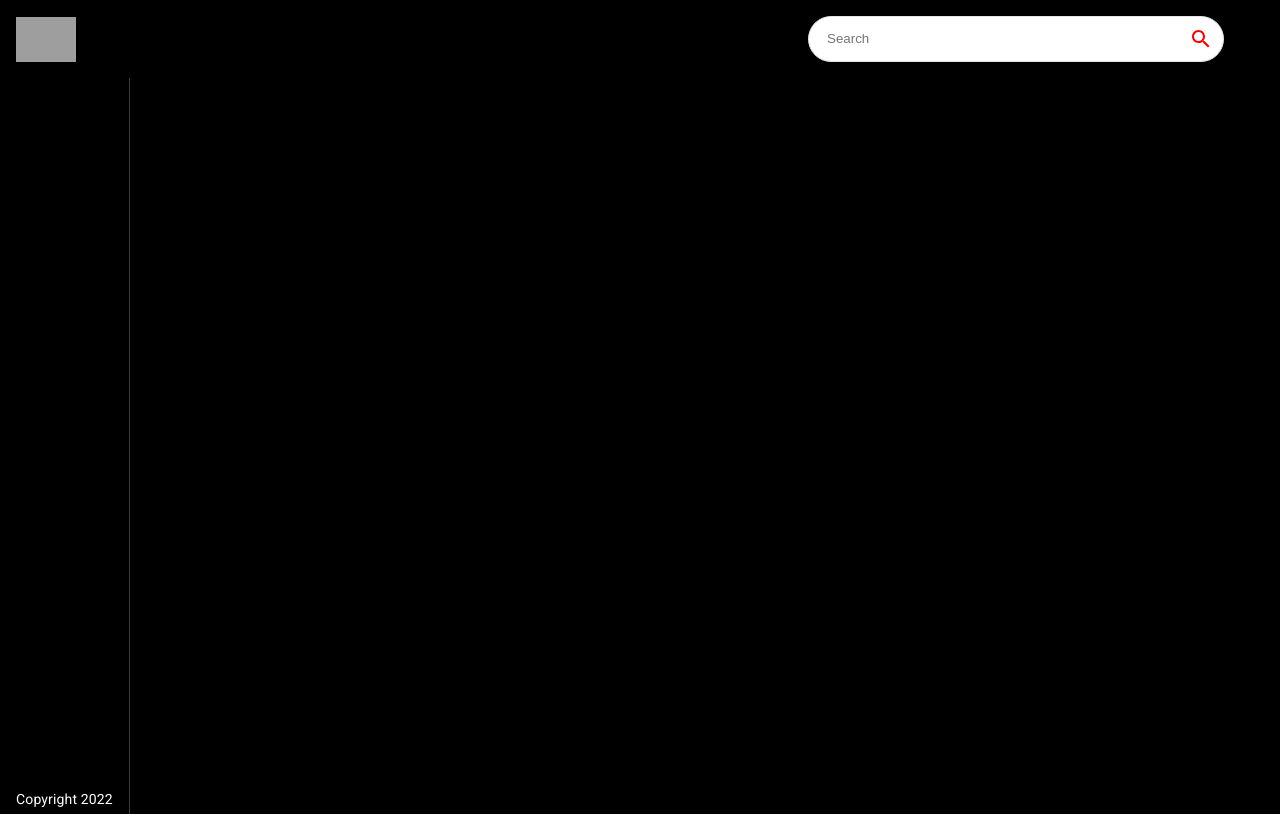
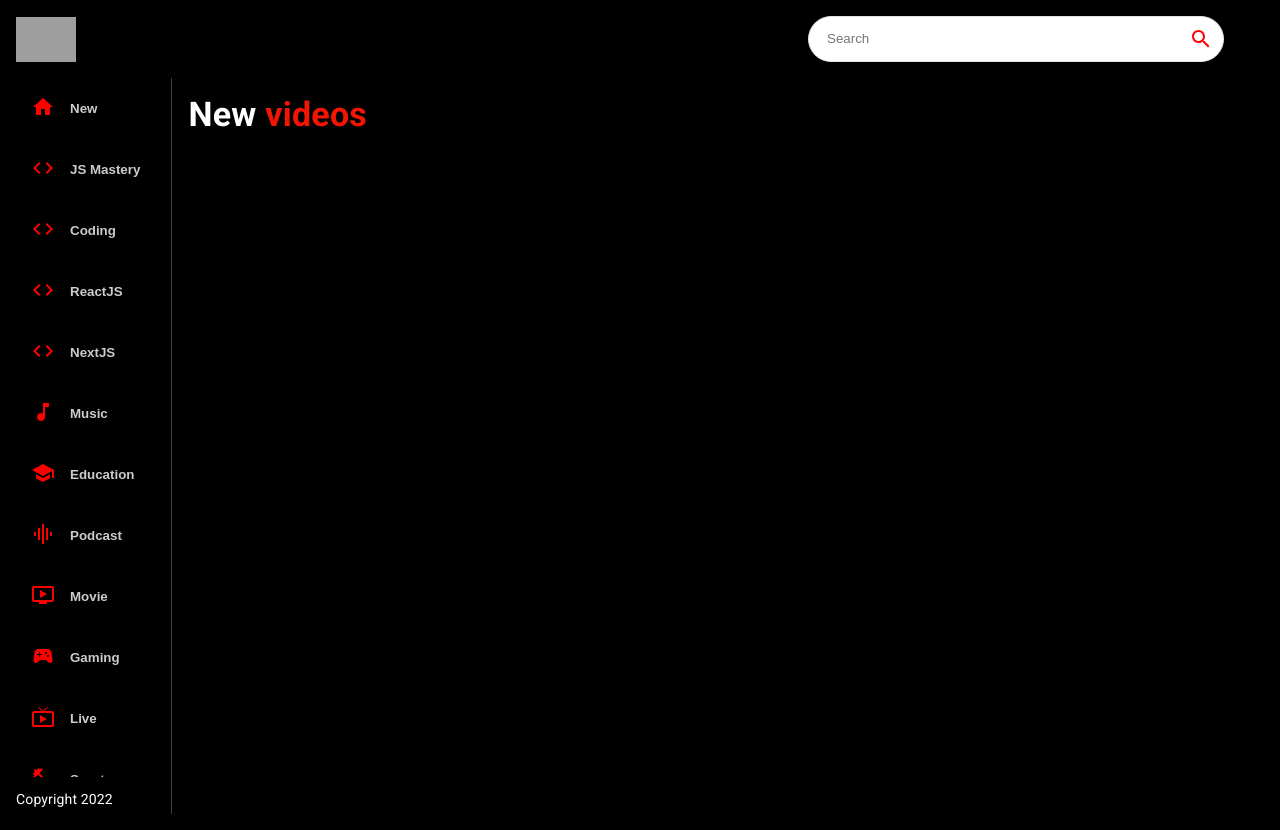
Before and after one commit to kunalkatara12/youtube-clone-gemini, a React (Create React App) app: page / in a window 1280 px wide. Built offline with nearby package versions, Linux system fonts and the light colour scheme; grey boxes are pictures that could not be loaded.

Commit message:
new changes on 22-10-2022

```diff
--- a/src/components/Feed.jsx
+++ b/src/components/Feed.jsx
@@ -1,6 +1,6 @@
 import React from "react";
-import { Stack,Box, Typography } from "@mui/material";
-import Sidebar from "./Sidebar";
+import { Stack, Box, Typography } from "@mui/material";
+import { Sidebar, Videos } from "./";
 const Feed = () => {
   return (
     <Stack
@@ -18,10 +18,26 @@
           px: { sx: 0, md: 2 },
         }}
       >
-   <Sidebar/>
+        <Sidebar />
 
-        <Typography className='copyright' variant="body2" sx={{mt:1.5, color:"#fff"}}>
-          Copyright 2022</Typography>
+        <Typography
+          className="copyright"
+          variant="body2"
+          sx={{ mt: 1.5, color: "#fff" }}
+        >
+          Copyright 2022
+        </Typography>
+      </Box>
+      <Box p={2} sx={{ overflowY: "auto", height: "90vh", flex: 2 }}>
+        <Typography
+          variant="h4"
+          mb={2}
+          fontWeight="bold"
+          sx={{ color: "white" }}
+        >
+          New <span style={{ color: "#F31503" }}>videos</span>
+        </Typography>
+        <Videos />
       </Box>
     </Stack>
   );
--- a/src/components/Sidebar.jsx
+++ b/src/components/Sidebar.jsx
@@ -1,8 +1,44 @@
+// import React from "react";
+// import { Stack } from "@mui/material";
+// import { categories } from "../utils/constants";
+// const selectedCategory = "New";
+// const Sidebar = () => (
+//   <Stack
+//     direction="row"
+//     sx={{
+//       overflowY: "auto",
+//       height: { sx: "auto", md: "95%" },
+//       flexDirection: { md: "column" },
+//     }}
+//   >
+//     {categories.map((category) => {
+//       <button
+//         className="category-btn"
+//         style={{
+//           background: category.name === selectedCategory && "#FC1503",
+//           color: "white",
+//         }}
+//       >
+//         <span>{category.icon}</span>
+//         <span>{category.name}</span>
+//       </button>;
+//     })}
+//   </Stack>
+// );
+
+// export default Sidebar;
+
+
+
+
+
+
 import React from "react";
 import { Stack } from "@mui/material";
+
 import { categories } from "../utils/constants";
-const selectedCategory = "New";
-const Sidebar = () => (
+
+const Sidebar = ({ selectedCategory, setSelectedCategory }) => (
   <Stack
     direction="row"
     sx={{
@@ -11,68 +47,32 @@
       flexDirection: { md: "column" },
     }}
   >
-    {categories.map((category) => {
+    {categories.map((category) => (
       <button
         className="category-btn"
+        onClick={() => setSelectedCategory(category.name)}
         style={{
           background: category.name === selectedCategory && "#FC1503",
           color: "white",
         }}
+        key={category.name}
       >
-        <span>{category.icon}</span>
-        <span>{category.name}</span>
-      </button>;
-    })}
+        <span
+          style={{
+            color: category.name === selectedCategory ? "white" : "red",
+            marginRight: "15px",
+          }}
+        >
+          {category.icon}
+        </span>
+        <span
+          style={{ opacity: category.name === selectedCategory ? "1" : "0.8" }}
+        >
+          {category.name}
+        </span>
+      </button>
+    ))}
   </Stack>
 );
 
 export default Sidebar;
-
-
-
-
-
-
-// import React from "react";
-// import { Stack } from "@mui/material";
-
-// import { categories } from "../utils/constants";
-
-// const Categories = ({ selectedCategory, setSelectedCategory }) => (
-//   <Stack
-//     direction="row"
-//     sx={{
-//       overflowY: "auto",
-//       height: { sx: "auto", md: "95%" },
-//       flexDirection: { md: "column" },
-//     }}
-//   >
-//     {categories.map((category) => (
-//       <button
-//         className="category-btn"
-//         onClick={() => setSelectedCategory(category.name)}
-//         style={{
-//           background: category.name === selectedCategory && "#FC1503",
-//           color: "white",
-//         }}
-//         key={category.name}
-//       >
-//         <span
-//           style={{
-//             color: category.name === selectedCategory ? "white" : "red",
-//             marginRight: "15px",
-//           }}
-//         >
-//           {category.icon}
-//         </span>
-//         <span
-//           style={{ opacity: category.name === selectedCategory ? "1" : "0.8" }}
-//         >
-//           {category.name}
-//         </span>
-//       </button>
-//     ))}
-//   </Stack>
-// );
-
-// export default Categories;
--- /dev/null
+++ b/src/components/Videos.jsx
@@ -0,0 +1,9 @@
+import React from 'react'
+
+const Videos = () => {
+  return (
+    <div>Videos</div>
+  )
+}
+
+export default Videos
--- a/src/components/index.js
+++ b/src/components/index.js
@@ -5,3 +5,4 @@
 export { default as VideoDetail } from "./VideoDetail";
 export { default as SearchBar } from "./SearchBar";
 export { default as Sidebar } from "./Sidebar";
+export { default as Videos } from "./Videos";
```
Also changed, not shown: src/utils/fetchFromAPI.js (added, +23 -0 lines).
